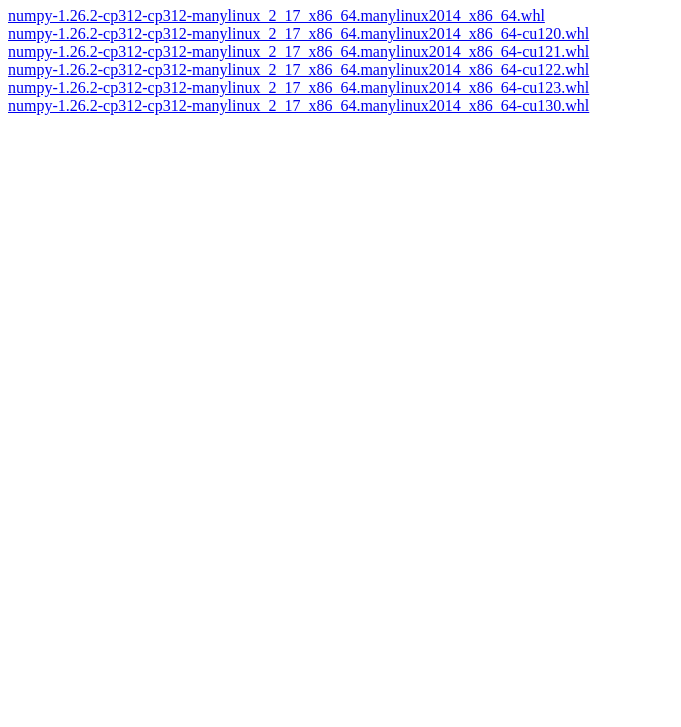
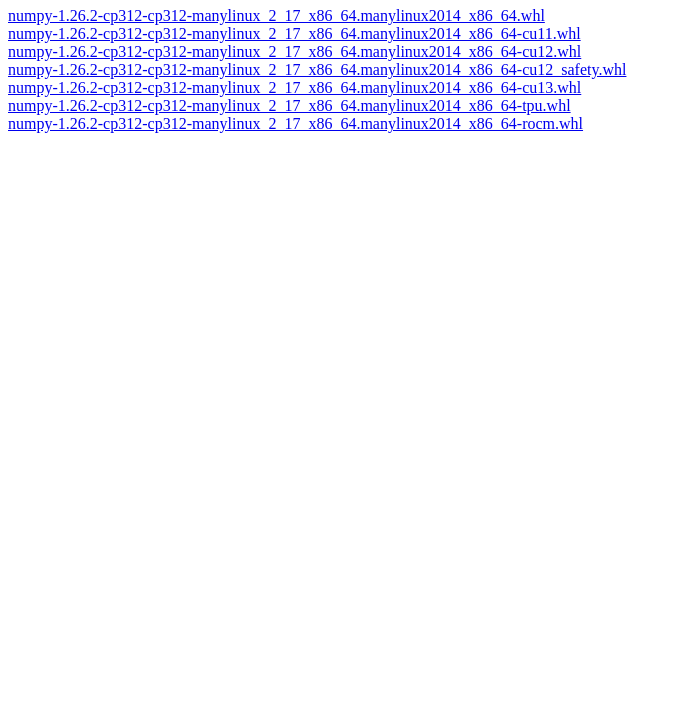
Before and after one commit to DEKHTIARJonathan/demo_custom_arch_pipserver, a plain HTML site: page numpy/index.html in a window 1280 px wide. Shown: the part 73-800 px from the top of the page, without its empty margins (0-681 px from the left). Drawn offline with Linux system fonts and the light colour scheme.

Commit message:
Improved

```diff
--- a/numpy/index.html
+++ b/numpy/index.html
@@ -4,10 +4,11 @@
 <body>
     <h1>Links for numpy</h1>
     <a href="./numpy-1.26.2-cp312-cp312-manylinux_2_17_x86_64.manylinux2014_x86_64.whl">numpy-1.26.2-cp312-cp312-manylinux_2_17_x86_64.manylinux2014_x86_64.whl</a><br>
-    <a href="./numpy-1.26.2-cp312-cp312-manylinux_2_17_x86_64.manylinux2014_x86_64-cu120.whl">numpy-1.26.2-cp312-cp312-manylinux_2_17_x86_64.manylinux2014_x86_64-cu120.whl</a><br>
-    <a href="./numpy-1.26.2-cp312-cp312-manylinux_2_17_x86_64.manylinux2014_x86_64-cu121.whl">numpy-1.26.2-cp312-cp312-manylinux_2_17_x86_64.manylinux2014_x86_64-cu121.whl</a><br>
-    <a href="./numpy-1.26.2-cp312-cp312-manylinux_2_17_x86_64.manylinux2014_x86_64-cu122.whl">numpy-1.26.2-cp312-cp312-manylinux_2_17_x86_64.manylinux2014_x86_64-cu122.whl</a><br>
-    <a href="./numpy-1.26.2-cp312-cp312-manylinux_2_17_x86_64.manylinux2014_x86_64-cu123.whl">numpy-1.26.2-cp312-cp312-manylinux_2_17_x86_64.manylinux2014_x86_64-cu123.whl</a><br>
-    <a href="./numpy-1.26.2-cp312-cp312-manylinux_2_17_x86_64.manylinux2014_x86_64-cu130.whl">numpy-1.26.2-cp312-cp312-manylinux_2_17_x86_64.manylinux2014_x86_64-cu130.whl</a><br>
+    <a href="./numpy-1.26.2-cp312-cp312-manylinux_2_17_x86_64.manylinux2014_x86_64-cu11.whl">numpy-1.26.2-cp312-cp312-manylinux_2_17_x86_64.manylinux2014_x86_64-cu11.whl</a><br>
+    <a href="./numpy-1.26.2-cp312-cp312-manylinux_2_17_x86_64.manylinux2014_x86_64-cu12.whl">numpy-1.26.2-cp312-cp312-manylinux_2_17_x86_64.manylinux2014_x86_64-cu12.whl</a><br>
+    <a href="./numpy-1.26.2-cp312-cp312-manylinux_2_17_x86_64.manylinux2014_x86_64-cu12_safety.whl">numpy-1.26.2-cp312-cp312-manylinux_2_17_x86_64.manylinux2014_x86_64-cu12_safety.whl</a><br>
+    <a href="./numpy-1.26.2-cp312-cp312-manylinux_2_17_x86_64.manylinux2014_x86_64-cu13.whl">numpy-1.26.2-cp312-cp312-manylinux_2_17_x86_64.manylinux2014_x86_64-cu13.whl</a><br>
+    <a href="./numpy-1.26.2-cp312-cp312-manylinux_2_17_x86_64.manylinux2014_x86_64-tpu.whl">numpy-1.26.2-cp312-cp312-manylinux_2_17_x86_64.manylinux2014_x86_64-tpu.whl</a><br>
+    <a href="./numpy-1.26.2-cp312-cp312-manylinux_2_17_x86_64.manylinux2014_x86_64-rocm.whl">numpy-1.26.2-cp312-cp312-manylinux_2_17_x86_64.manylinux2014_x86_64-rocm.whl</a><br>
 </body>
 </html>
```
Also changed, not shown: index.html (+1 -0 lines), nvidia-cudnn/index.html (added, +13 -0 lines), 12 other files.
